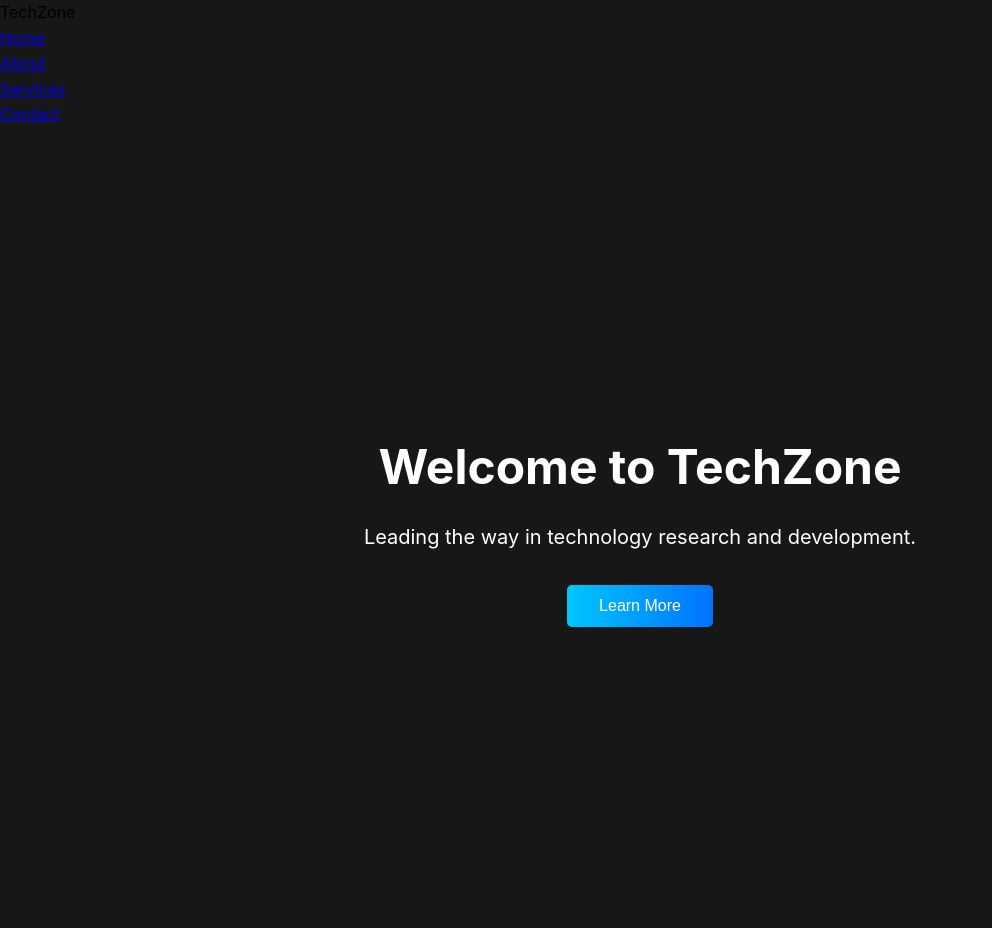
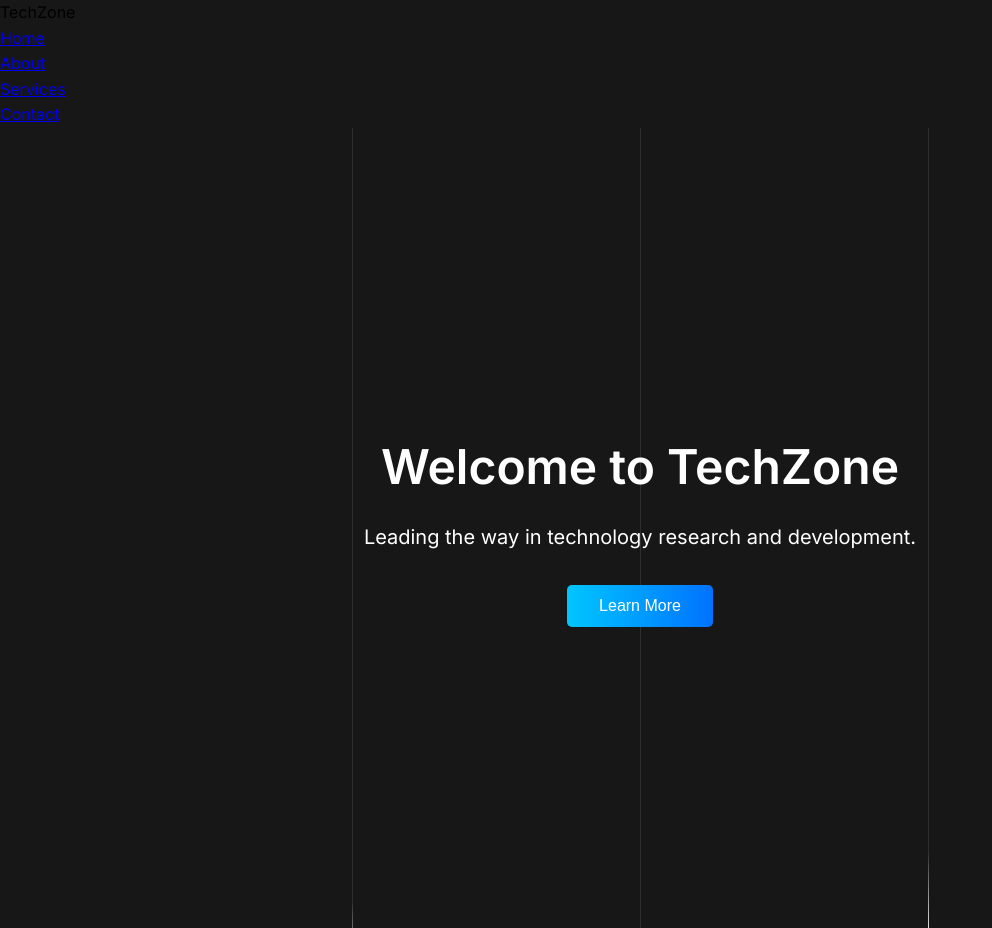
Before and after one commit to Pegelski/techzone, a plain HTML site: page index.html in a window 1280 px wide. Shown: the top 928 px of the page, without its empty margins (0-992 px from the left). Drawn offline with Linux system fonts and the light colour scheme.

Commit message:
Update index.html

```diff
--- a/index.html
+++ b/index.html
@@ -4,7 +4,7 @@
   <meta charset="UTF-8">
   <meta name="viewport" content="width=device-width, initial-scale=1.0">
   <title>Dark Mode TechZone</title>
-  <link href="https://fonts.googleapis.com/css2?family=Poppins:wght@300;400;600&display=swap" rel="stylesheet">
+  <link href="https://fonts.googleapis.com/css2?family=Inter:wght@300;400;600&display=swap" rel="stylesheet">
   <link rel="stylesheet" href="style.css">
 </head>
 <body>
@@ -20,6 +20,11 @@
     </nav>
   </header>
   <section id="hero">
+    <div class="lines">
+      <div class="line"></div>
+      <div class="line"></div>
+      <div class="line"></div>
+    </div>
     <div class="hero-content">
       <h1>Welcome to TechZone</h1>
       <p>Leading the way in technology research and development.</p>
```
